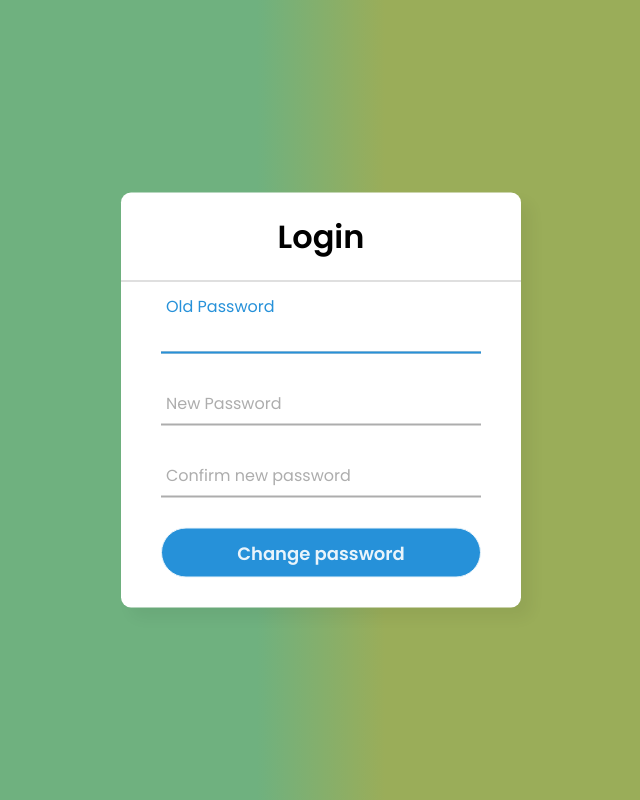
After one commit to Victorspy-web/django-contact-app-no-pic, a Django app: page /change_password/ in a window 1280 px wide. The commit adds this page. Shown: the whole page, without its empty margins (319-959 px from the left). Run offline with Django 3.2, Linux system fonts and the light colour scheme; the visitor is signed in with stand-in values (Sample User, id 1).

Commit message:
Built a password change feature

```diff
--- a/registration/urls.py
+++ b/registration/urls.py
@@ -7,6 +7,10 @@ urlpatterns = [
 	path('login/', CustomLoginView.as_view(), name='login'),
 	path('logout/', CustomLogoutView.as_view(), name='logout'),
 	path('register/', RegisterPage.as_view(), name='register'),
+
+	path('change_password/', auth_views.PasswordChangeView.as_view(
+		template_name='registration/change_password.html',
+		success_url='/'), name='change_password'),
 
 	path('update_password/',
 		 auth_views.PasswordResetConfirmView.as_view(template_name="registration/update_password.html"),
--- a/templates/contacts/update_info.html
+++ b/templates/contacts/update_info.html
@@ -66,7 +66,7 @@
     <section class="button-container">
         <div class="update-contact">
             <i class="fas fa-user-shield icon-gradient"></i>
-            <a href="{% url 'reset_password' %}" class="button">Change Password</a>
+            <a href="{% url 'change_password' %}" class="button">Change Password</a>
         </div>
     </section>
 
--- /dev/null
+++ b/templates/registration/change_password.html
@@ -0,0 +1,48 @@
+{% load static %}
+<!doctype html>
+<html lang="en">
+<head>
+    <meta charset="UTF-8">
+    <meta name="viewport"
+          content="width=device-width, user-scalable=no, initial-scale=1.0, maximum-scale=1.0, minimum-scale=1.0">
+    <meta http-equiv="X-UA-Compatible" content="ie=edge">
+
+    <link rel="stylesheet" href="{% static 'css/login-style.css' %}">
+    <title>Login Page</title>
+</head>
+<body>
+
+
+<div class="center">
+    <h1>Login</h1>
+    <form method="post">
+        {% csrf_token %}
+        <div class="txt_field">
+            {{ form.old_password }}
+            <span></span>
+            <label>Old Password</label>
+        </div>
+
+        <div class="txt_field">
+            {{ form.new_password1 }}
+            <span></span>
+            <label>New Password</label>
+        </div>
+
+         <div class="txt_field">
+            {{ form.new_password2 }}
+            <span></span>
+            <label>Confirm new password</label>
+        </div>
+
+
+        <input type="submit" value="Change password">
+        <div class="signup_link">
+
+            {{ form.errors }}
+
+        </div>
+    </form>
+</div>
+</body>
+</html>
--- a/templates/registration/password_reset.html
+++ b/templates/registration/password_reset.html
@@ -23,7 +23,7 @@
                 <label>Password recovery email</label>
             </div>
 
-            <input type="submit" value="Request Change">
+            <input type="submit" value="Request Password Change">
             <div class="signup_link">
                 <h3>Remember password? <a href="{% url 'login' %}">Login</a></h3>
             </div>
```
